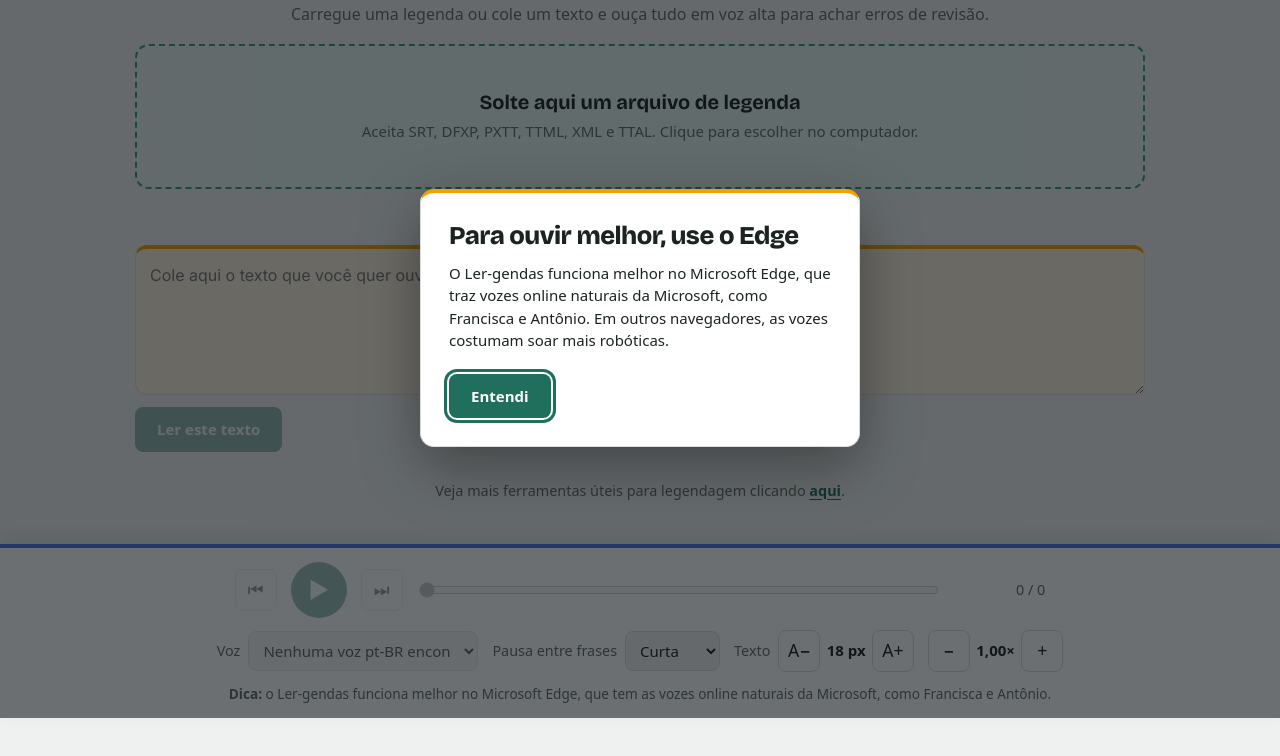
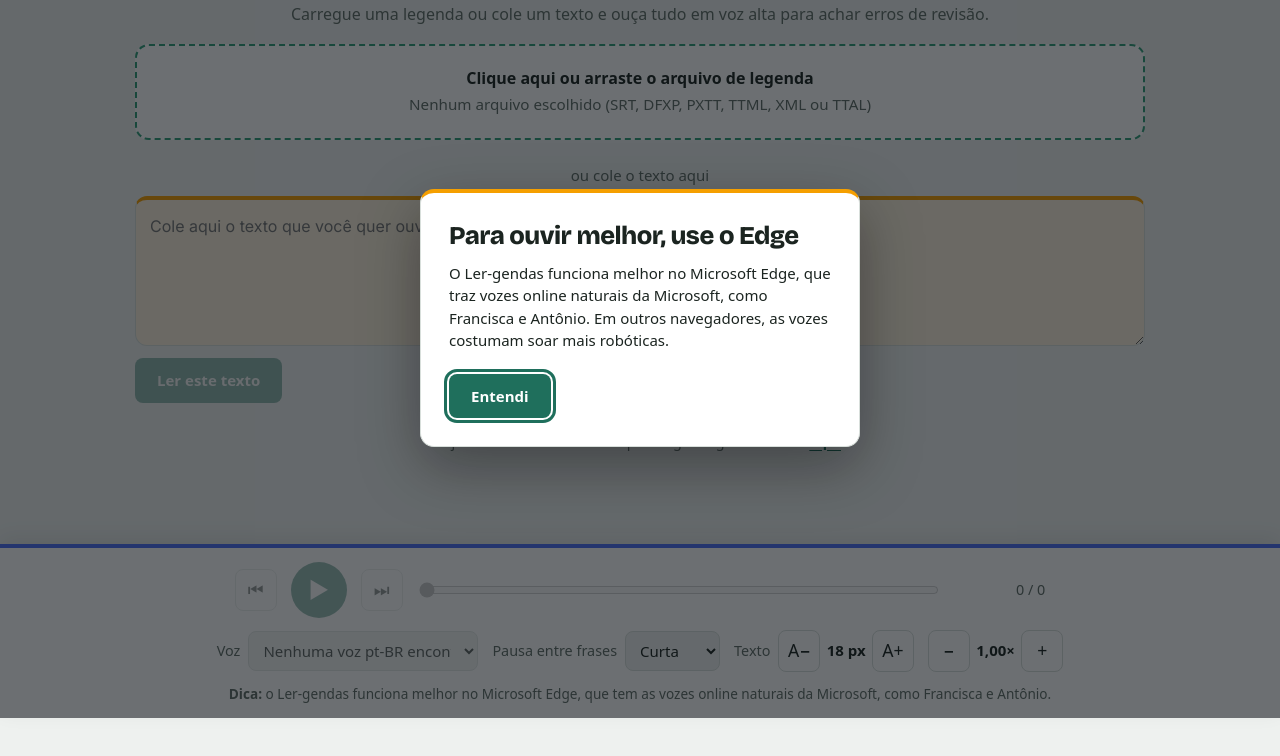
Before and after one commit to matmaggi/ler-gendas, a plain HTML site: page index.html in a window 1280 px wide. Shown: the part 82-838 px from the top of the page. After the commit the page ends 806 px from the top, so only its background shows below. Drawn offline with nearby package versions, Linux system fonts and the light colour scheme.

Commit message:
Update index.html

```diff
--- a/index.html
+++ b/index.html
@@ -17,10 +17,10 @@ body{margin:0;background:var(--bg);color:var(--ink);font:400 15px/1.5 var(--sys)
 button,select,input{font:inherit;color:inherit}
 :focus-visible{outline:3px solid var(--accent);outline-offset:2px}
 .wrap{max-width:1050px;margin:0 auto;padding:0 20px 240px}
-.drop{display:block;background:var(--t1);border:2px dashed var(--green);border-radius:14px;padding:44px 20px;text-align:center;cursor:pointer;transition:border-color .15s,background .15s}
-.drop:hover,.drop.over{border-color:var(--accent);background:var(--acb)}
-.drop strong{display:block;font:700 1.25rem/1.2 var(--disp);margin-bottom:6px}
-.drop span{color:var(--muted)}
+.drop{display:block;background:var(--card);border:2px dashed var(--green);border-radius:14px;padding:22px 20px;text-align:center;cursor:pointer;transition:border-color .15s,background .15s}
+.drop.over{border-color:var(--accent);background:var(--acb)}
+.drop strong{display:block;font:700 1rem/1.3 var(--sys);color:var(--ink);margin-bottom:4px}
+.drop span{display:block;color:var(--muted);font-size:.95rem}
 .bar{display:flex;align-items:center;justify-content:space-between;gap:12px;margin-bottom:16px;color:var(--muted);font-size:.95rem}
 .bar b{color:var(--ink);font-weight:700;overflow-wrap:anywhere}
 .btn{border:1px solid var(--line);background:var(--panel);border-radius:8px;padding:8px 14px;cursor:pointer;font-weight:500}
@@ -89,8 +89,8 @@ footer.ft a{color:var(--ac);font-weight:600;text-decoration:underline;text-under
 </header>
 
   <label class="drop" id="drop" for="file">
-    <strong>Solte aqui um arquivo de legenda</strong>
-    <span>Aceita SRT, DFXP, PXTT, TTML, XML e TTAL. Clique para escolher no computador.</span>
+    <strong>Clique aqui ou arraste o arquivo de legenda</strong>
+    <span>Nenhum arquivo escolhido (SRT, DFXP, PXTT, TTML, XML ou TTAL)</span>
   </label>
   <input type="file" id="file" accept=".srt,.dfxp,.pxtt,.ttml,.xml,.ttal,.txt" hidden>
 
```
